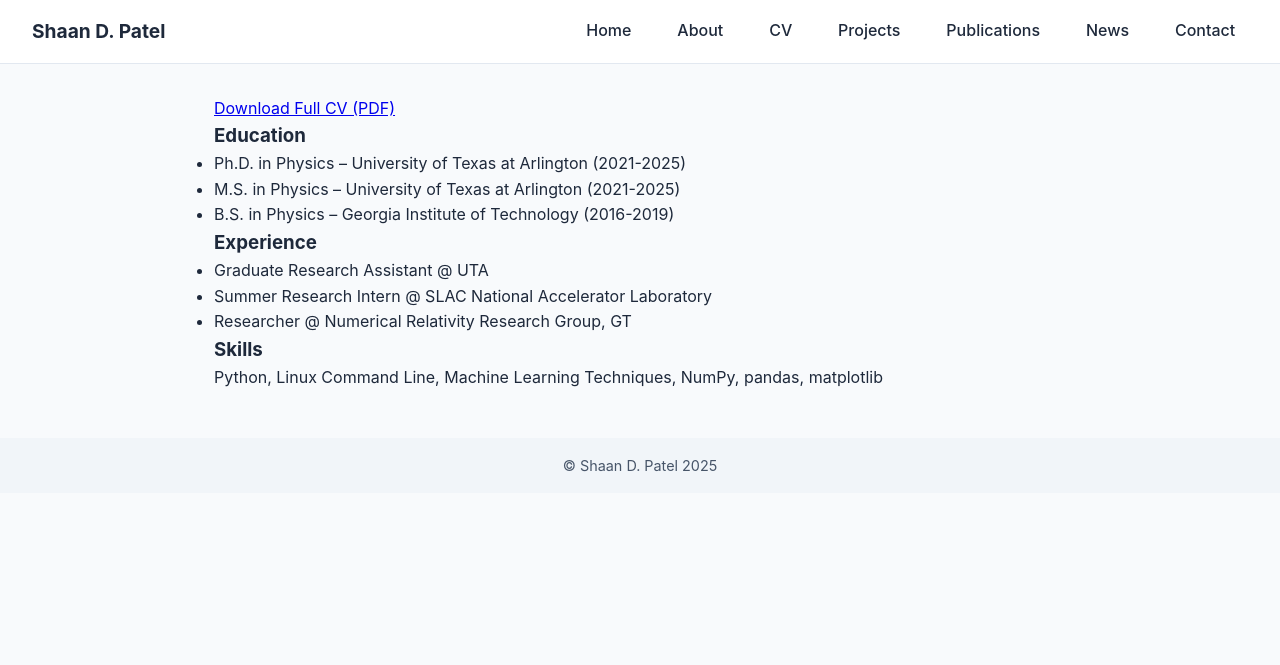
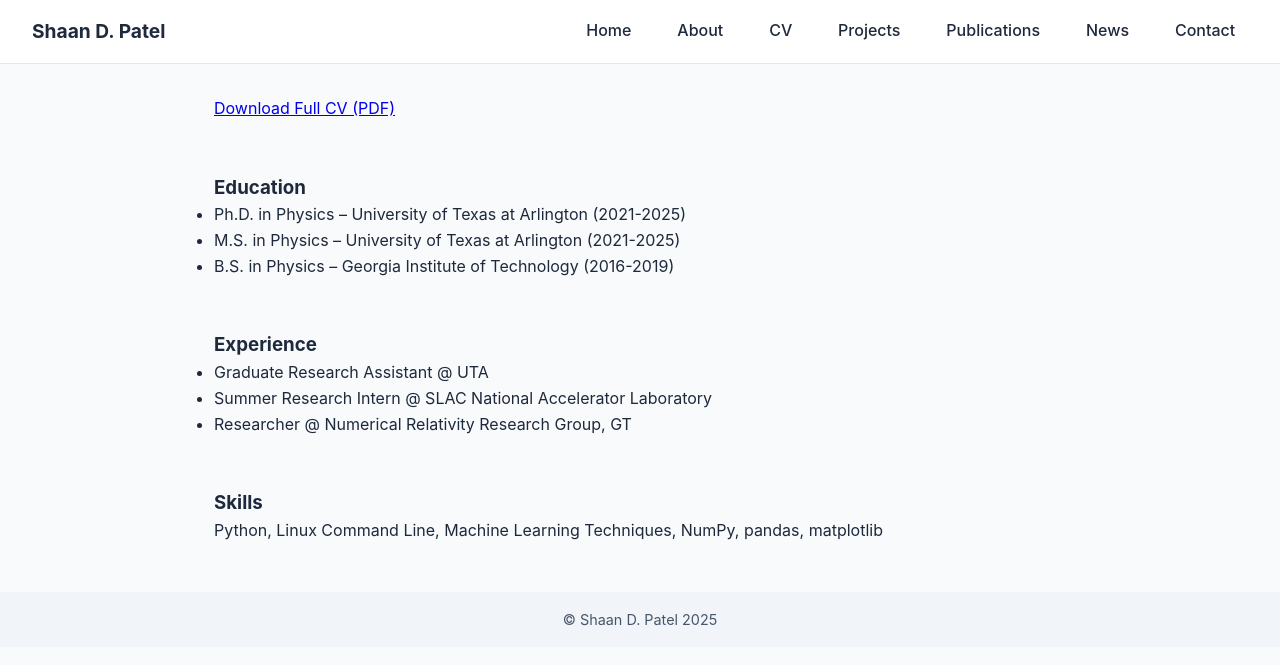
Before and after one commit to shaandpatel/shaandpatel.github.io, a Jekyll site: the page built from cv.md, in a window 1280 px wide. Shown: the top 665 px of the page. Built offline with Jekyll 4.4.1, drawn with Linux system fonts in a browser that asks for light colours.

Commit message:
Update cv.md

```diff
--- a/cv.md
+++ b/cv.md
@@ -5,15 +5,24 @@ title: "CV"
 
 [Download Full CV (PDF)](assets/Resume_2025.pdf)
 
+<p>&nbsp;</p>
+<p>&nbsp;</p>
+
 ### Education
 - Ph.D. in Physics – University of Texas at Arlington (2021-2025)
 - M.S. in Physics – University of Texas at Arlington (2021-2025)
 - B.S. in Physics – Georgia Institute of Technology (2016-2019)
+
+<p>&nbsp;</p>
+<p>&nbsp;</p>
 
 ### Experience
 - Graduate Research Assistant @ UTA
 - Summer Research Intern @ SLAC National Accelerator Laboratory
 - Researcher @ Numerical Relativity Research Group, GT
 
+<p>&nbsp;</p>
+<p>&nbsp;</p>
+
 ### Skills
 Python, Linux Command Line, Machine Learning Techniques, NumPy, pandas, matplotlib
```
